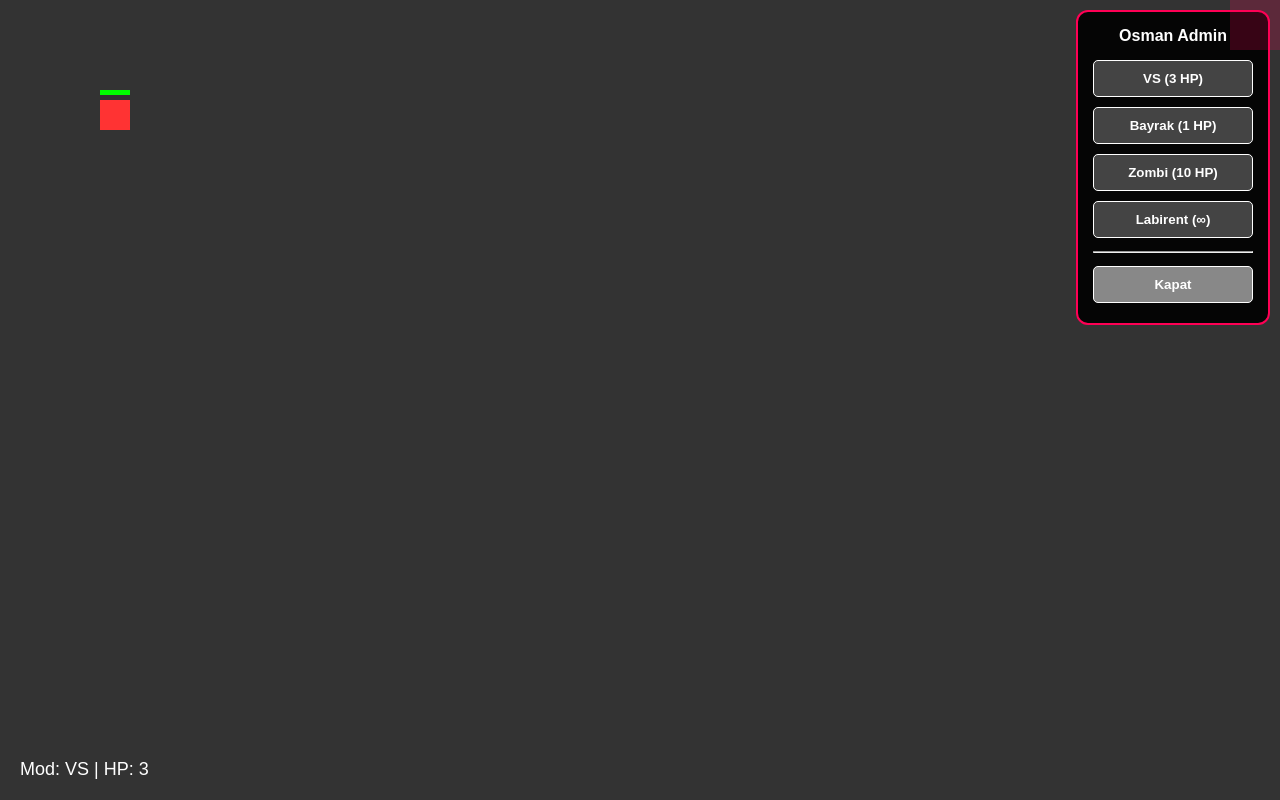
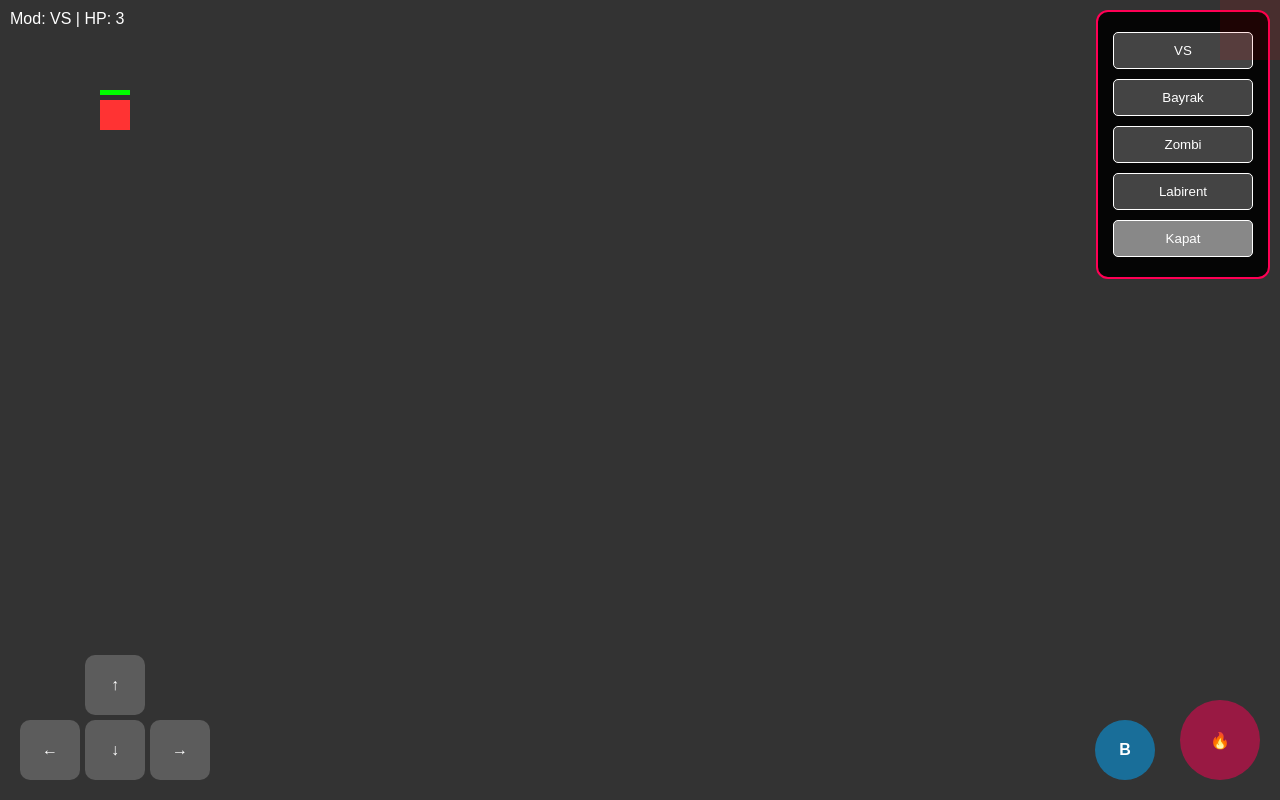
Before and after one commit to OsmanBurda/kare-oyunu, a website: page index.html in a window 1280 px wide. Both pictures are taken after a click on the element 1255 px from the left and 25 px from the top of the page. Drawn offline with Linux system fonts and the light colour scheme.

Commit message:
Update index.html

```diff
--- a/index.html
+++ b/index.html
@@ -2,51 +2,66 @@
 <html lang="tr">
 <head>
     <meta charset="UTF-8">
-    <title>Osman Game - Admin Panel</title>
+    <meta name="viewport" content="width=device-width, initial-scale=1.0, maximum-scale=1.0, user-scalable=no">
+    <title>Osman Game - Mobil Admin</title>
     <style>
-        body { margin: 0; overflow: hidden; background: #222; font-family: sans-serif; }
+        body { margin: 0; overflow: hidden; background: #222; font-family: sans-serif; touch-action: none; }
         canvas { display: block; background: #333; }
 
-        /* Admin Paneli Sağ Üst Köşe */
+        /* Admin Paneli */
         #adminPanel {
             position: absolute; top: 10px; right: 10px;
             background: rgba(0, 0, 0, 0.9); color: white; padding: 15px;
             border: 2px solid #ff0055; border-radius: 12px; display: none; z-index: 100;
-            width: 160px; text-align: center;
+            width: 140px; text-align: center;
         }
-        .admin-btn {
-            background: #444; color: white; border: 1px solid #fff;
-            padding: 10px; margin: 5px 0; cursor: pointer; width: 100%;
-            border-radius: 5px; font-weight: bold;
-        }
-        /* Telefonda basmak için tetikleyici */
-        #adminTrigger {
-            position: absolute; top: 0; right: 0; width: 50px; height: 50px;
-            background: rgba(255, 0, 85, 0.2); z-index: 101; cursor: pointer;
-        }
-        #ui { position: absolute; bottom: 20px; left: 20px; color: white; font-size: 18px; }
+        .admin-btn { background: #444; color: white; border: 1px solid #fff; padding: 10px; margin: 5px 0; width: 100%; border-radius: 5px; }
+        #adminTrigger { position: absolute; top: 0; right: 0; width: 60px; height: 60px; z-index: 101; cursor: pointer; background: rgba(255,0,0,0.1); }
+
+        /* MOBİL KONTROLLER */
+        .controls { position: absolute; bottom: 20px; width: 100%; display: flex; justify-content: space-between; padding: 0 20px; box-sizing: border-box; pointer-events: none; }
+        .d-pad, .action-btns { pointer-events: auto; display: grid; gap: 5px; }
+
+        /* Hareket Tuşları (Sol Alt) */
+        .d-pad { grid-template-areas: ". up ." "left down right"; }
+        .btn { width: 60px; height: 60px; background: rgba(255,255,255,0.2); border-radius: 10px; display: flex; align-items: center; justify-content: center; color: white; font-weight: bold; -webkit-user-select: none; }
+        .btn:active { background: rgba(255,255,255,0.5); }
+
+        /* Aksiyon Tuşları (Sağ Alt) */
+        .action-btns { grid-template-columns: 1fr 1fr; align-items: end; }
+        .btn-fire { background: rgba(255, 0, 85, 0.5); width: 80px; height: 80px; border-radius: 50%; }
+        .btn-special { background: rgba(0, 170, 255, 0.5); width: 60px; height: 60px; border-radius: 50%; }
+
+        #ui { position: absolute; top: 10px; left: 10px; color: white; font-size: 16px; pointer-events: none; }
     </style>
 </head>
 <body>
 
     <div id="adminTrigger" onclick="toggleAdmin()"></div>
-
-    <div id="ui">
-        Mod: <span id="modeDisplay">VS</span> | HP: <span id="hpDisplay">3</span>
-    </div>
+    <div id="ui">Mod: <span id="modeDisplay">VS</span> | HP: <span id="hpDisplay">3</span></div>
 
     <div id="adminPanel">
-        <h4 style="margin:0 0 10px 0;">Osman Admin</h4>
-        <button class="admin-btn" onclick="setMode('vs')">VS (3 HP)</button>
-        <button class="admin-btn" onclick="setMode('flag')">Bayrak (1 HP)</button>
-        <button class="admin-btn" onclick="setMode('zombie')">Zombi (10 HP)</button>
-        <button class="admin-btn" onclick="setMode('maze')">Labirent (∞)</button>
-        <hr>
+        <button class="admin-btn" onclick="setMode('vs')">VS</button>
+        <button class="admin-btn" onclick="setMode('flag')">Bayrak</button>
+        <button class="admin-btn" onclick="setMode('zombie')">Zombi</button>
+        <button class="admin-btn" onclick="setMode('maze')">Labirent</button>
         <button class="admin-btn" style="background:#888;" onclick="toggleAdmin()">Kapat</button>
     </div>
 
+    <div class="controls">
+        <div class="d-pad">
+            <div class="btn" style="grid-area: up;" ontouchstart="move('up',true)" ontouchend="move('up',false)">↑</div>
+            <div class="btn" style="grid-area: left;" ontouchstart="move('left',true)" ontouchend="move('left',false)">←</div>
+            <div class="btn" style="grid-area: down;" ontouchstart="move('down',true)" ontouchend="move('down',false)">↓</div>
+            <div class="btn" style="grid-area: right;" ontouchstart="move('right',true)" ontouchend="move('right',false)">→</div>
+        </div>
+        <div class="action-btns">
+            <div class="btn btn-special" ontouchstart="useSpecialPower()">B</div>
+            <div class="btn btn-fire" ontouchstart="shoot()">🔥</div>
+        </div>
+    </div>
+
     <canvas id="gameCanvas"></canvas>
-
     <script src="index.js"></script>
 </body>
 </html>
```
